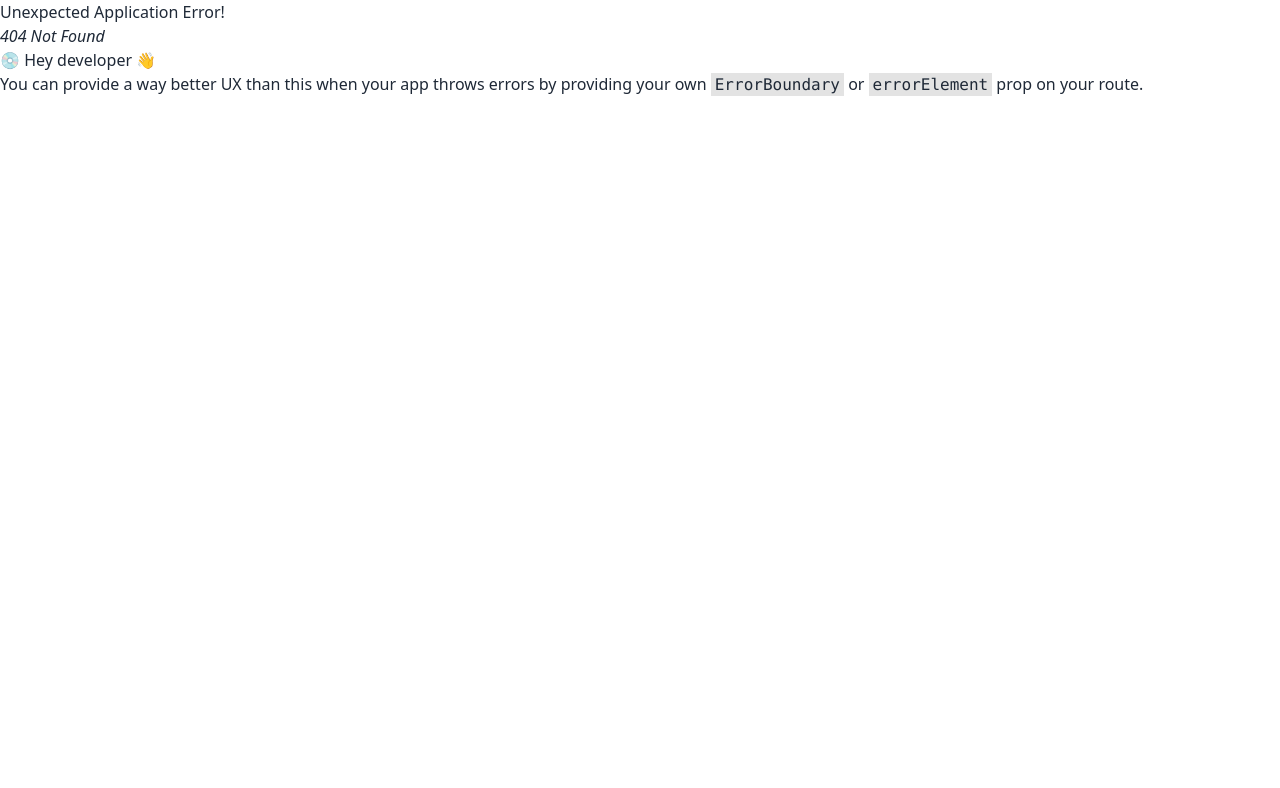
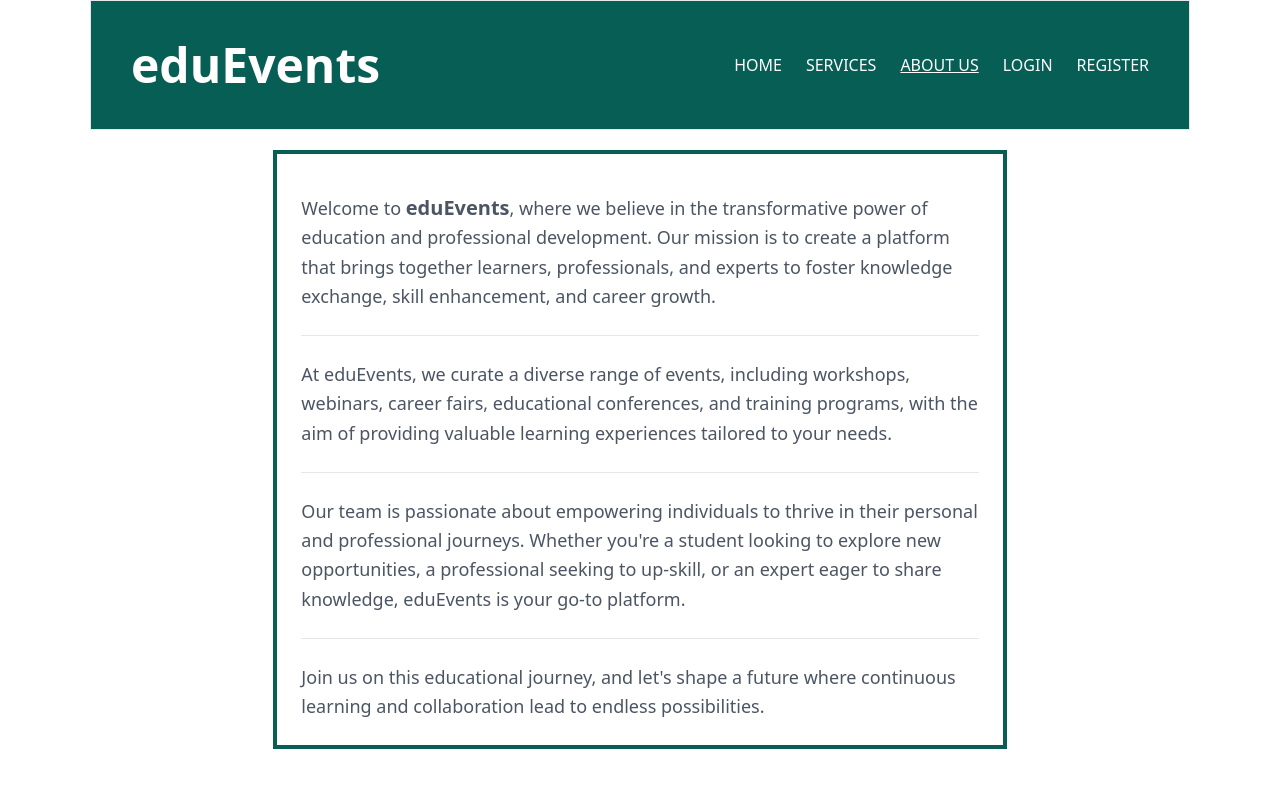
Before and after one commit to Mahmudulhasan162/Educational-Event-Management-Website, a React (Vite) app: page /about in a window 1280 px wide. Before the commit this address had no page. Shown: the top 788 px of the page. Built offline with nearby package versions, Linux system fonts and the light colour scheme.

Commit message:
I have made a About us section where a user can know perfectly about our work and dedication

```diff
--- a/package.json
+++ b/package.json
@@ -10,6 +10,9 @@
     "preview": "vite preview"
   },
   "dependencies": {
+    "@fortawesome/fontawesome-svg-core": "^6.4.2",
+    "@fortawesome/free-solid-svg-icons": "^6.4.2",
+    "@fortawesome/react-fontawesome": "^0.2.0",
     "localforage": "^1.10.0",
     "match-sorter": "^6.3.1",
     "react": "^18.2.0",
--- /dev/null
+++ b/src/Components/AboutUs/AboutUs.jsx
@@ -0,0 +1,25 @@
+import { Link } from "react-router-dom";
+
+const AboutUs = () => {
+  return (
+    <section className="bg-gray-100 py-16">
+      <div className="container mx-auto">
+        <div className="max-w-3xl mx-auto text-center">
+          <h2 className="text-4xl font-bold mb-4 text-gray-800"><span className="text-[#075E54]">About</span> Us</h2>
+          <p className="text-gray-600 leading-relaxed w-2/3 text-center border-4 border-[#075E54] p-6 text-lg font-medium mx-auto">
+
+            Welcome to Educational Event Management Website, where we believe in the transformative power of education and
+            professional development. Our mission is to create a platform that brings together learners,
+            professionals, and experts to foster knowledge exchange, skill enhancement, and career growth.
+            <Link to="/about">
+            <button className="px-6 text-medium py-2 bg-[#075E54] text-white font-medium rounded my-5 text-center">See More</button>
+            </Link>
+          </p>
+
+        </div>
+      </div>
+    </section>
+  );
+};
+
+export default AboutUs;
--- /dev/null
+++ b/src/Components/AboutUs/AboutUsPage.jsx
@@ -0,0 +1,30 @@
+const AboutUsPage = () => {
+    return (
+        <div className=" w-2/3 mx-auto text-lg font-medium border-4 border-[#075E54] p-6 my-5">
+            <p className="text-gray-600 leading-relaxed mt-4">
+            Welcome to <span className="font-bold text-xl">eduEvents</span>, where we believe in the transformative power of education and
+            professional development. Our mission is to create a platform that brings together learners,
+            professionals, and experts to foster knowledge exchange, skill enhancement, and career growth.
+          </p>
+          <hr className="h-px my-6 bg-gray-200 border-0 dark:bg-gray-700"/>
+            <p className="text-gray-600 leading-relaxed mt-4">
+            At eduEvents, we curate a diverse range of events, including workshops, webinars,
+            career fairs, educational conferences, and training programs, with the aim of providing
+            valuable learning experiences tailored to your needs.
+          </p>
+          <hr className="h-px my-6 bg-gray-200 border-0 dark:bg-gray-700" />
+          <p className="text-gray-600 leading-relaxed mt-4">
+            Our team is passionate about empowering individuals to thrive in their personal and professional
+            journeys. Whether you're a student looking to explore new opportunities, a professional seeking
+            to up-skill, or an expert eager to share knowledge, eduEvents is your go-to platform.
+          </p>
+          <hr className="h-px my-6 bg-gray-200 border-0 dark:bg-gray-700" />
+          <p className="text-gray-600 leading-relaxed mt-4">
+            Join us on this educational journey, and let's shape a future where continuous learning and
+            collaboration lead to endless possibilities.
+          </p>
+        </div>
+    );
+};
+
+export default AboutUsPage;
--- a/src/Components/Header/Banner.jsx
+++ b/src/Components/Header/Banner.jsx
@@ -3,8 +3,10 @@ const Banner = () => {
         <div className="my-10">
             <div className="carousel w-full">
   <div id="slide1" className="h-[400px] carousel-item relative w-full text-center"  style={{backgroundImage: `linear-gradient(rgba(0, 0,0, 0.7), rgba(18, 140, 126, 0.7)),url('https://i.ibb.co/mbS8db5/Education.jpg')`,backgroundSize: 'cover', backgroundPosition: 'center',}}>
-    <div style={{opacity: '100%'}} className="flex justify-center items-center mx-auto">
-            <p className="text-5xl font-bold text-white text-center">Skills for Tomorrow : <br></br> Join Webinars, Career Fair, Training Programs</p>
+    <div style={{opacity: '100%'}} className="flex flex-col justify-center items-center mx-auto">
+            <p className="text-5xl font-bold mb-10 text-white"> Skills For Tomorrow :</p>
+
+            <p className="text-4xl font-semibold text-white text-center">Join Webinars, Career Fair, Training Programs</p>
             </div>
     <div className="absolute flex justify-between transform -translate-y-1/2 left-5 right-5 top-1/2">
       <a href="#slide4" className="btn btn-circle">❮</a>
@@ -12,8 +14,10 @@ const Banner = () => {
     </div>
   </div>
   <div id="slide2" className="carousel-item relative w-full" style={{backgroundImage: `linear-gradient(rgba(0, 0,0, 0.7), rgba(18, 140, 126, 0.7)),url('https://i.ibb.co/XLkG32K/trainingr.jpg')`,backgroundSize: 'cover', backgroundPosition: 'center',}}>
-  <div style={{opacity: '100%'}} className="flex justify-center items-center mx-auto">
-            <p className="text-5xl font-bold text-white text-center">Educational Excellence : <br />Immense Yourself in Insightful Conferences </p>
+  <div style={{opacity: '100%'}} className="flex flex-col justify-center items-center mx-auto">
+            <p className="text-5xl mb-10 font-bold text-white text-center">Educational Excellence :
+            </p>
+            <p className="text-4xl font-semibold text-white text-center">Immense Yourself in Insightful Conferences </p>
             </div>
     <div className="absolute flex justify-between transform -translate-y-1/2 left-5 right-5 top-1/2">
       <a href="#slide1" className="btn btn-circle">❮</a>
@@ -23,8 +27,10 @@ const Banner = () => {
 
 
   <div id="slide3" className="carousel-item relative w-full" style={{backgroundImage: `linear-gradient(rgba(0, 0,0, 0.7), rgba(18, 140, 126, 0.7)),url('https://i.ibb.co/kDSfDch/995x664-17-1188-CAREER-003.png')`,backgroundSize: 'cover', backgroundPosition: 'center',}}>
-    <div style={{opacity: '100%'}} className="flex justify-center items-center mx-auto">
-            <p className="text-5xl font-bold text-white text-center">Unlock Your Career Potential : <br /> Navigate Our Dynamic Career Fairs</p>
+    <div style={{opacity: '100%'}} className="flex flex-col justify-center items-center mx-auto">
+            <p className="text-5xl mb-10 font-bold text-white text-center">Unlock Your Career Potential :
+            </p>
+            <p className="text-4xl font-semibold text-white text-center">Navigate Our Dynamic Career Fairs</p>
             </div>
     <div className="absolute flex justify-between transform -translate-y-1/2 left-5 right-5 top-1/2">
       <a href="#slide2" className="btn btn-circle">❮</a>
@@ -34,8 +40,10 @@ const Banner = () => {
 
 
   <div id="slide4" className="carousel-item relative w-full" style={{backgroundImage: `linear-gradient(rgba(0, 0,0, 0.7), rgba(18, 140, 126, 0.7)),url('https://i.ibb.co/nr6cbMk/20221108-Career-Fair-01-1.jpg')`,backgroundSize: 'cover', backgroundPosition: 'center',}}>
-  <div style={{opacity: '100%'}} className="flex justify-center items-center mx-auto">
-            <p className="text-5xl font-bold text-white text-center">Career Fair Brilliance : <br />Forge Connections for Future Success</p>
+  <div style={{opacity: '100%'}} className="flex flex-col justify-center items-center mx-auto">
+            <p className="text-5xl font-bold mb-10 text-white text-center">Career Fair Brilliance : <br />
+            </p>
+            <p className="text-4xl font-semibold text-white text-center">Forge Connections for Future Success</p>
             </div>
     <div className="absolute flex justify-between transform -translate-y-1/2 left-5 right-5 top-1/2">
 
--- a/src/Components/Header/Navbar.jsx
+++ b/src/Components/Header/Navbar.jsx
@@ -7,19 +7,22 @@ const Navbar = () => {
             <div>
             <h1 className="text-5xl font-bold">eduEvents</h1>
             </div>
-            <div className="flex gap-10 text-xl font-semibold">
+            <div className="flex gap-6 text-medium font-medium">
             <NavLink to="/"  className={({ isActive, isPending }) =>
             isPending ? "pending" : isActive ? "underline" : ""
-           }>Home</NavLink>
+           }>HOME</NavLink>
             <NavLink to="/services"  className={({ isActive, isPending }) =>
             isPending ? "pending" : isActive ? " underline" : ""
-           }>Services</NavLink>
+           }>SERVICES</NavLink>
+            <NavLink to="/about"  className={({ isActive, isPending }) =>
+            isPending ? "pending" : isActive ? " underline" : ""
+           }>ABOUT US</NavLink>
             <NavLink to="/login"  className={({ isActive, isPending }) =>
             isPending ? "pending" : isActive ? " underline" : ""
-           }>Login</NavLink>
+           }>LOGIN</NavLink>
             <NavLink to="/register"  className={({ isActive, isPending }) =>
             isPending ? "pending" : isActive ? " underline" : ""
-           }>Register</NavLink>
+           }>REGISTER</NavLink>
             </div>
         </div>
     );
--- a/src/Components/Home/Home.jsx
+++ b/src/Components/Home/Home.jsx
@@ -3,6 +3,7 @@ import Banner from "../Header/Banner";
 import ServiceCategories from "../Services/ServiceCategories";
 import Footer from "../Footer/Footer";
 import Team from "../Team/Team";
+import AboutUs from "../AboutUs/AboutUs";
 
 
 
@@ -12,6 +13,7 @@ const Home = () => {
     return (
         <div>
             <Banner></Banner>
+            <AboutUs></AboutUs>
             <div>
                 <ServiceCategories categories= {serviceData}></ServiceCategories>
             </div>
--- a/src/Components/Services/ServiceCategories.jsx
+++ b/src/Components/Services/ServiceCategories.jsx
@@ -7,7 +7,7 @@ const ServiceCategories = ({categories}) => {
     console.log(categories);
     return (
         <div>
-            <h1 className="text-4xl my-16 text-center font-bold">Our Services</h1>
+            <h1 className="text-4xl my-16 text-center font-bold"><span className="text-[#075E54]">Our</span> Services</h1>
             <div className="grid grid-cols-1 md:grid-cols-2 lg:grid-cols-3 gap-2">
             {
                 categories?.map(category => <Servicecate key={category.id} category={category}></Servicecate>)
--- a/src/Components/Services/ServiceDetails.jsx
+++ b/src/Components/Services/ServiceDetails.jsx
@@ -16,9 +16,9 @@ const ServiceDetails = () => {
    }
 
     return (
-        <div className="max-w-[700px] flex flex-col justify-center items-center mx-auto space-y-5 mt-10 bg-[#3d887f]">
-            <img className="h-[60vh] w-full" src={service.image} alt="" />
-            <div className="p-5  space-y-5 text-center">
+        <div className="max-w-[700px] flex flex-col justify-center items-center mx-auto mt-10 ">
+            <img className="h-[60vh] w-full border-4 border-[#3d887f]" src={service.image} alt="" />
+            <div className="p-5 pt-0 space-y-5 text-center border-4 border-[#3d887f]">
             <h1 className="text-3xl font-bold ">{service.service_name}</h1>
             <p className="text-xl font-medium">{service.short_description}</p>
             <p className="text-2xl font-bold">Price: ${service.price}</p>
--- a/src/Components/Team/Team.jsx
+++ b/src/Components/Team/Team.jsx
@@ -1,7 +1,7 @@
 const Team = () => {
     return (
         <div className="p-16 text-center">
-            <h1 className="text-4xl font-bold">Our Team</h1>
+            <h1 className="text-4xl font-bold">Our <span className="text-[#075E54]">Team</span></h1>
             <div className="flex my-10 space-x-10">
                 <div>
                 <img className="relative inline-block h-[200px] w-[200px] rounded-full border-4 border-[#075E54] object-cover object-center" src="https://i.ibb.co/ggqWRmN/ezgif-com-gif-maker.jpg" alt="" />
--- a/src/Route/Route.jsx
+++ b/src/Route/Route.jsx
@@ -5,6 +5,7 @@ import Login from "../Components/Login/Login";
 import Register from "../Components/Register/Register";
 import ServicePage from "../Components/Services/ServicePage";
 import ServiceDetails from "../Components/Services/ServiceDetails";
+import AboutUsPage from "../Components/AboutUs/AboutUsPage";
 
 
 const Route = createBrowserRouter ([
@@ -34,6 +35,10 @@ const Route = createBrowserRouter ([
             {
                 path : "/register",
                 element : <Register></Register>
+            },
+            {
+                path : "/about",
+                element : <AboutUsPage></AboutUsPage>
             }
         ]
     }
```
Also changed, not shown: 1 other file (tests, documents, lock files or other folders).
